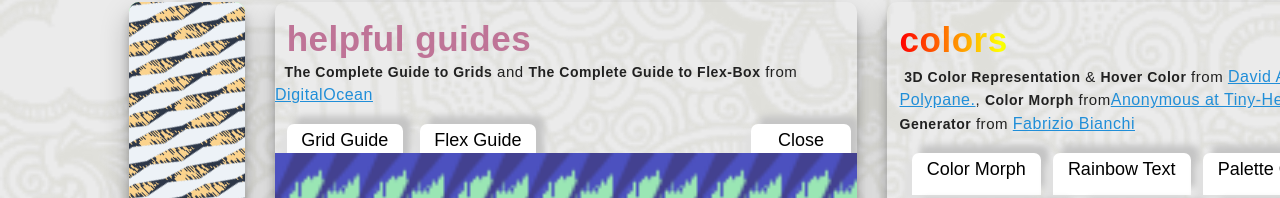
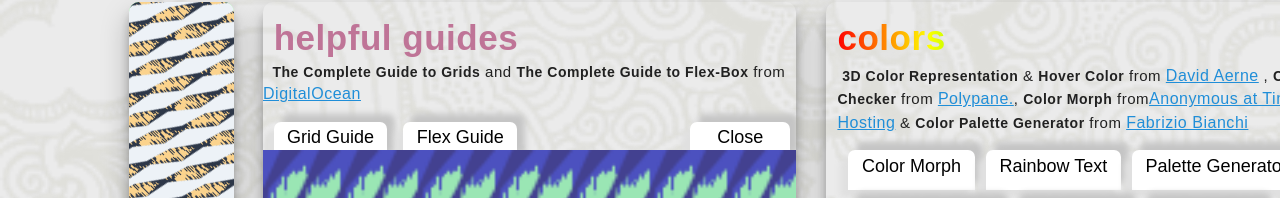
Before and after one commit to JanZennnn/finalProject, a plain HTML site: page cssCheatSheet.html in a window 1280 px wide. Shown: the part 260-458 px from the top of the page. Drawn offline with Linux system fonts and the light colour scheme; a script that the page names is missing; a web font is replaced by a local one.

Commit message:
Update stylesCSS.css
made the page less wide

```diff
--- a/stylesCSS.css
+++ b/stylesCSS.css
@@ -393,6 +393,7 @@ button {
 
 div.cell2 button {
   margin-bottom: -3.5%;
+  background-color: #ffffff;
 }
 div.cell5 button {
   margin-bottom: 0.5%;
@@ -500,6 +501,7 @@ div.cell3 button {
 
 
 .layout {
+  width: 90%;
   position: relative;
     box-sizing: border-box;
     display: grid;
```
